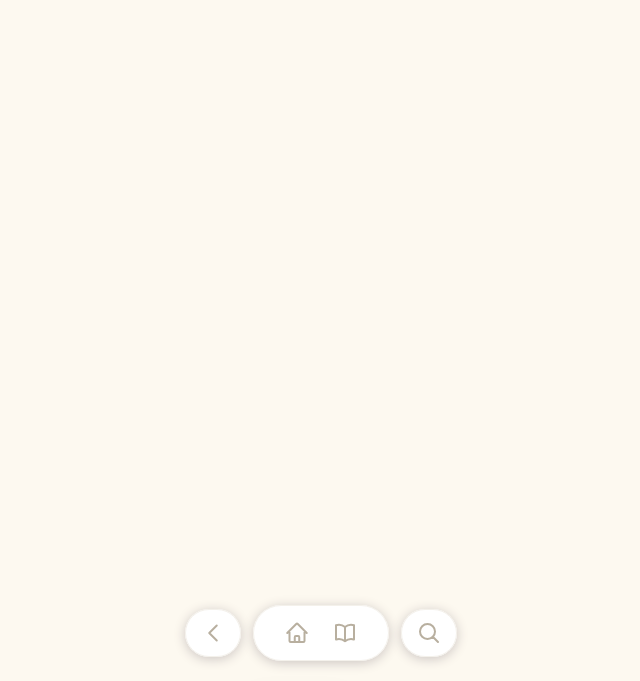
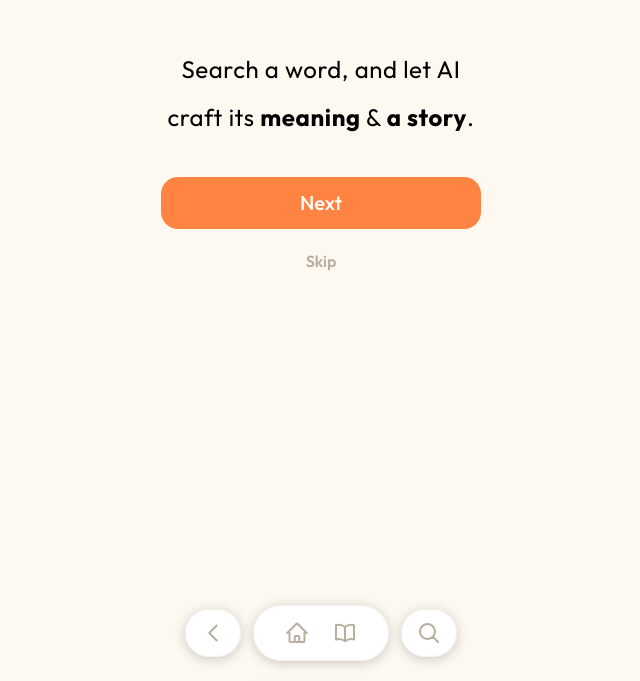
Before and after one commit to inkkadiis/wordtale, a React (Vite) app: page /workthfirst in a window 1280 px wide. Before the commit this address had no page. Shown: the part 119-800 px from the top of the page, without its empty margins (319-959 px from the left). Built offline with nearby package versions, Linux system fonts and the light colour scheme.

Commit message:
update: third workthrough

```diff
--- a/src/pages/WorkThFirst.jsx
+++ b/src/pages/WorkThFirst.jsx
@@ -2,7 +2,7 @@ import Button from "../components/Button";
 
 export default function WorkThFirst() {
   return (
-    <div className="w-96 h-[932px] flex flex-col  relative bg-main overflow-hidden">
+    <div className="w-full max-x-md h-68p flex flex-col justify-center items-center relative bg-main overflow-hidden">
       {/**  left page
       <div className="w-48 h-80 left-[256.81px] top-[170px] absolute overflow-hidden">
         <div className="w-48 h-80 left-[195.19px] top-[327.53px] absolute origin-top-left rotate-180 bg-white rounded-tl-xl rounded-bl-xl shadow-[0.5109723210334778px_2.554861307144165px_5.620695114135742px_0px_rgba(147,145,133,0.10)] shadow-[2.554861307144165px_9.708473205566406px_10.21944522857666px_0px_rgba(147,145,133,0.09)] shadow-[6.131667613983154px_22.48278045654297px_13.79625129699707px_0px_rgba(147,145,133,0.05)] shadow-[11.241390228271484px_39.855838775634766px_16.35111427307129px_0px_rgba(147,145,133,0.01)] shadow-[17.37306022644043px_61.82765197753906px_17.884033203125px_0px_rgba(147,145,133,0.00)] border-[0.51px] border-[#f4f1eb]" />
@@ -208,7 +208,8 @@ export default function WorkThFirst() {
       </div>*/}
 
       {/* Search ~ a story */}
-      <div className="  text-center justify-center">
+      <div className="size-full max-x-md flex flex-col justify-center items-center gap-9">
+        <div className="  text-center justify-center ">
           <span class="text-black text-2xl font-normal font-['Outfit'] leading-loose tracking-wide">
             Search a word, and let AI
             <br />
@@ -227,9 +228,13 @@ export default function WorkThFirst() {
             .
           </span>
         </div>
-      <Button color="point" size="full">
-        Next
+        <div className="flex flex-col self-stretch justify-center items-center gap-5">
+          <Button color="point" size="full" className="h1 ">
+            <h1 className="text-xl font-medium">Next</h1>
           </Button>
+          <h1 className="text-sub font-semibold">Skip</h1>
+        </div>
+      </div>
     </div>
   );
 }
--- a/src/pages/WorkThSecond.jsx
+++ b/src/pages/WorkThSecond.jsx
@@ -2,5 +2,38 @@ import Button from "../components/Button";
 import Icnbookmark from "../components/Icnbookmark";
 
 export default function WalkThSecond() {
-  return <Icnbookmark />;
+  return (
+    <div>
+      <div className="w-full max-x-md h-68p flex flex-col justify-center items-center relative bg-main overflow-hidden"></div>
+      <Icnbookmark />
+
+      <div className="size-full max-x-md flex flex-col justify-center items-center gap-9">
+        <div className="  text-center justify-center">
+          <span class="text-black text-2xl font-normal font-['Outfit'] leading-loose tracking-wide">
+            Search a word, and let AI
+            <br />
+            craft its{" "}
+          </span>
+          <span class="text-black text-2xl font-bold font-['Outfit'] leading-loose tracking-wide">
+            meaning{" "}
+          </span>
+          <span class="text-black text-2xl font-normal font-['Outfit'] leading-loose tracking-wide">
+            &{" "}
+          </span>
+          <span class="text-black text-2xl font-bold font-['Outfit'] leading-loose tracking-wide">
+            a story
+          </span>
+          <span class="text-black text-2xl font-normal font-['Outfit'] leading-loose tracking-wide">
+            .
+          </span>
+        </div>
+        <div className="flex flex-col self-stretch justify-center items-center gap-5">
+          <Button color="point" size="full" className="h1 ">
+            <h1 className="text-xl font-medium">Next</h1>
+          </Button>
+          <h1 className="text-sub font-semibold">Skip</h1>
+        </div>
+      </div>
+    </div>
+  );
 }
--- /dev/null
+++ b/src/pages/WorkThThird.jsx
@@ -0,0 +1,27 @@
+import Button from "../components/Button";
+
+export default function WorkThThird() {
+  return (
+    <div className="w-full max-x-md h-68p flex flex-col justify-center items-center relative bg-main overflow-hidden">
+      <div className="size-full max-x-md flex flex-col justify-center items-center gap-9">
+        <div className="  text-center justify-center ">
+          <h1 class="text-black text-2xl font-normal leading-loose tracking-wide">
+            Expand your vocabulary
+          </h1>
+          <span class="text-black text-2xl font-normal font-['Outfit'] leading-loose tracking-wide ">
+            with
+          </span>
+          <span class="text-black text-2xl font-bold font-['Outfit'] leading-loose tracking-wide pl-1">
+            WordTale!
+          </span>
+        </div>
+        <div className="flex flex-col self-stretch justify-center items-center gap-5">
+          <Button color="point" size="full" className="h1 ">
+            <h1 className="text-xl font-medium">Next</h1>
+          </Button>
+          <h1 className="text-sub font-semibold">Skip</h1>
+        </div>
+      </div>
+    </div>
+  );
+}
--- a/src/routes/index.jsx
+++ b/src/routes/index.jsx
@@ -7,6 +7,7 @@ import Nav from "../components/Nav";
 import Splash from "../pages/Splash";
 import WorkThFirst from "../pages/WorkThFirst";
 import WorkThSecond from "../pages/WorkThSecond";
+import WorkThThird from "../pages/WorkThThird";
 import SignUpFirst from "../pages/SignUpFirst";
 import SignIn from "../pages/SignIn";
 import SignInFinal from "../pages/SignInFinal";
@@ -18,7 +19,7 @@ const AppRoutes = () => (
       <Route path="/library" element={<Library />} />
       <Route path="/homeempty" element={<HomeEmpty />} />
       {/*<Route path="/splash" element={<Splash />} /> */}
-      <Route path="/workthsecond" element={<WorkThSecond />} />
+      <Route path="/workthfirst" element={<WorkThFirst />} />
       <Route path="/signupfirst" element={<SignUpFirst />} />
       <Route path="/signin" element={<SignIn />} />
       <Route path="/signinfinal" element={<SignInFinal />} />
```
Lines whose indentation alone changed are shown as unchanged.
